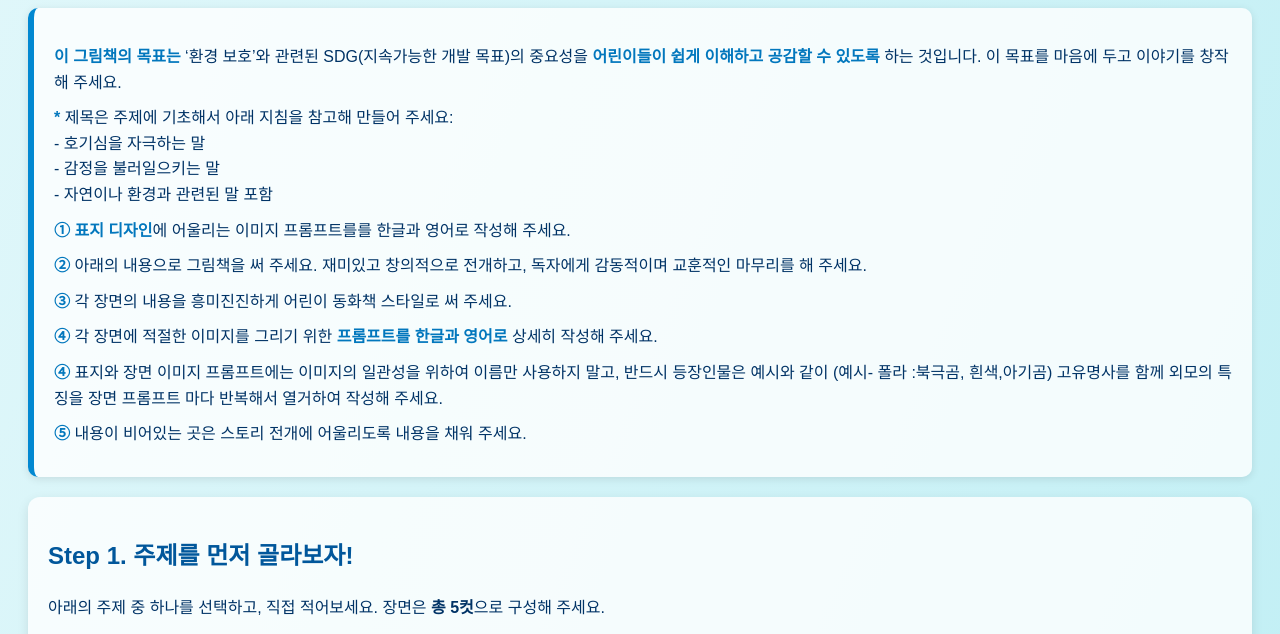
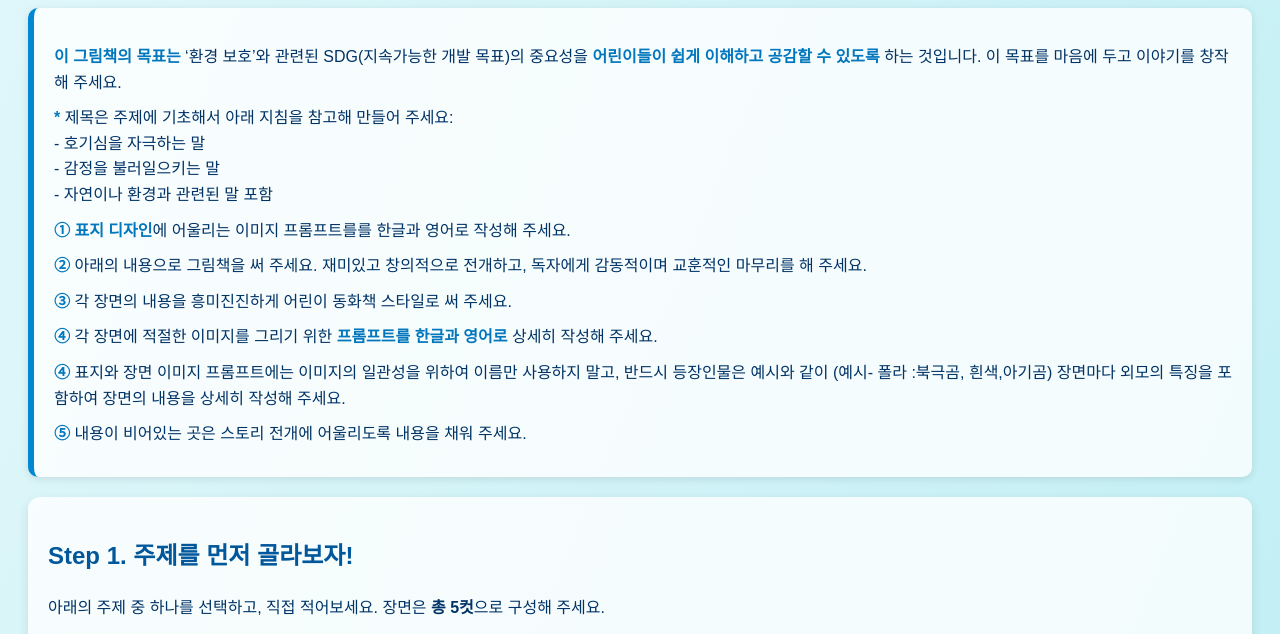
Before and after one commit to korealiebe7/sdg_book, a plain HTML site: page index.html in a window 1280 px wide. Shown: the part 114-748 px from the top of the page. Drawn offline with Linux system fonts and the light colour scheme.

Commit message:
Update index.html

```diff
--- a/index.html
+++ b/index.html
@@ -79,7 +79,7 @@
     <div><strong>②</strong> 아래의 내용으로 그림책을 써 주세요. 재미있고 창의적으로 전개하고, 독자에게 감동적이며 교훈적인 마무리를 해 주세요.</div>
     <div><strong>③</strong> 각 장면의 내용을 흥미진진하게 어린이 동화책 스타일로 써 주세요.</div>
     <div><strong>④</strong> 각 장면에 적절한 이미지를 그리기 위한 <strong>프롬프트를 한글과 영어로</strong> 상세히 작성해 주세요.</div>
-     <div><strong>④</strong> 표지와 장면 이미지 프롬프트에는 이미지의 일관성을 위하여 이름만 사용하지 말고, 반드시 등장인물은 예시와 같이 (예시- 폴라 :북극곰, 흰색,아기곰) 고유명사를 함께 외모의 특징을 장면 프롬프트 마다 반복해서 열거하여 작성해 주세요.</div>
+     <div><strong>④</strong> 표지와 장면 이미지 프롬프트에는 이미지의 일관성을 위하여 이름만 사용하지 말고, 반드시 등장인물은 예시와 같이 (예시- 폴라 :북극곰, 흰색,아기곰) 장면마다 외모의 특징을 포함하여 장면의 내용을 상세히 작성해 주세요.</div>
      <div><strong>⑤</strong> 내용이 비어있는 곳은 스토리 전개에 어울리도록 내용을 채워 주세요.</div>
       </div>
 
```
